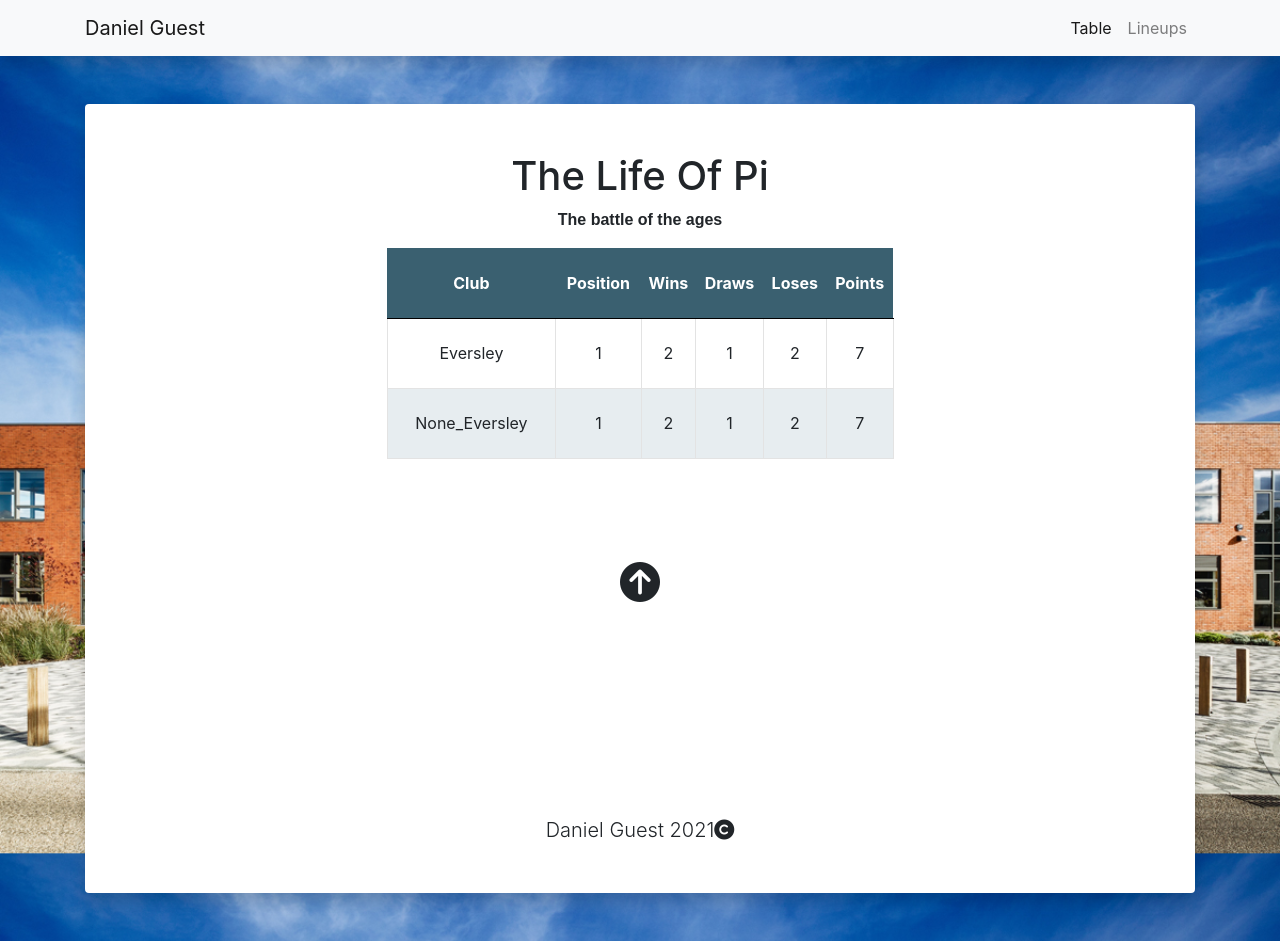
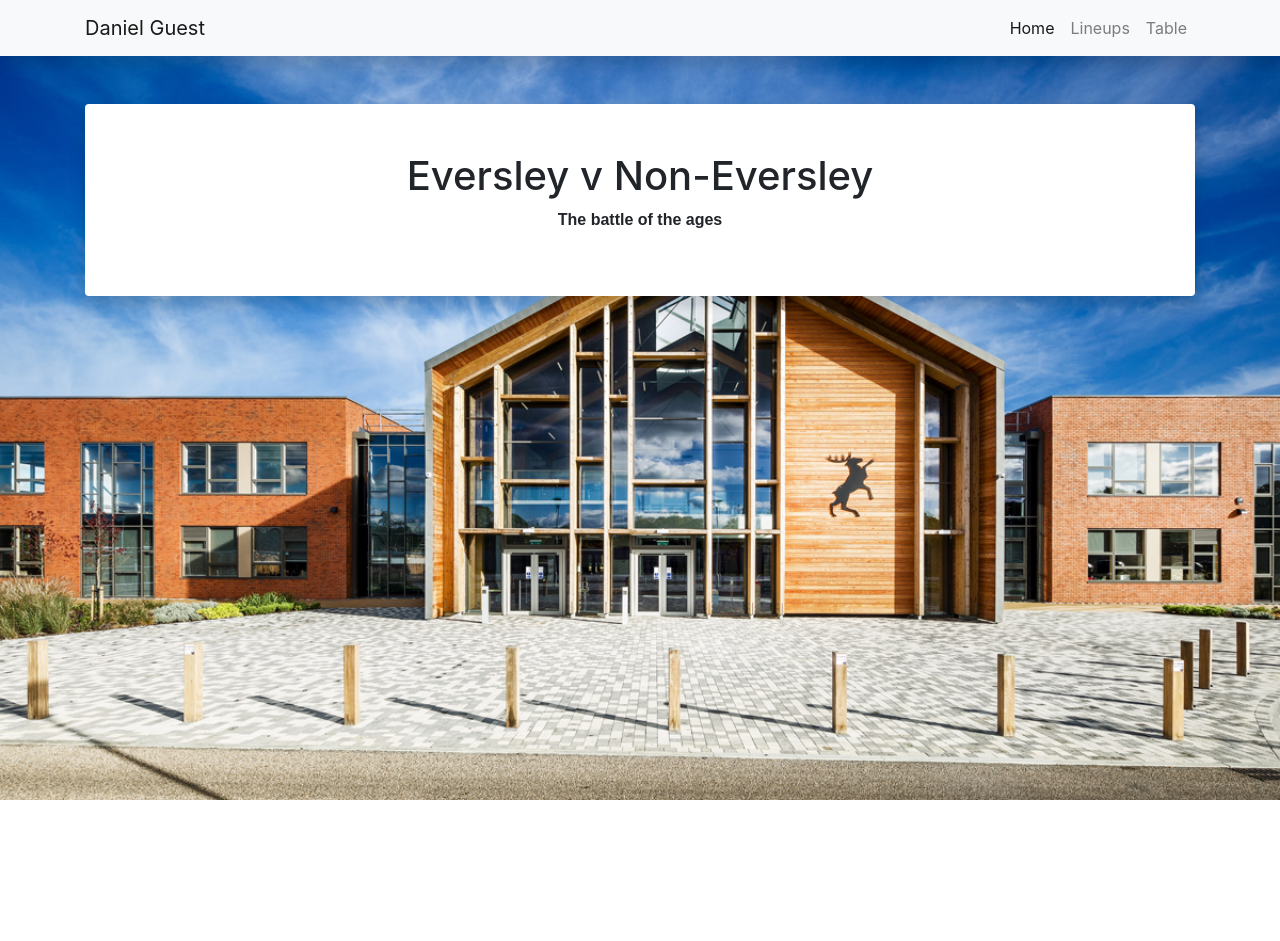
Before and after one commit to daniginho/lunchtime_games, a plain HTML site: page index.html in a window 1280 px wide. After the commit the page ends 800 px from the top, so only its background shows below. Drawn offline with nearby package versions, Linux system fonts and the light colour scheme.

Commit message:
changed index file

```diff
--- a/index.html
+++ b/index.html
@@ -1,10 +1,15 @@
 <!DOCTYPE html>
+<html lang="en">
 <head>
+    <meta charset="UTF-8">
+    <meta http-equiv="X-UA-Compatible" content="IE=edge">
+    <meta name="viewport" content="width=device-width, initial-scale=1.0">
     <link rel="stylesheet" href="https://stackpath.bootstrapcdn.com/bootstrap/4.4.1/css/bootstrap.min.css" integrity="sha384-Vkoo8x4CGsO3+Hhxv8T/Q5PaXtkKtu6ug5TOeNV6gBiFeWPGFN9MuhOf23Q9Ifjh" crossorigin="anonymous">
     <script src="https://kit.fontawesome.com/9bcbdf686a.js" crossorigin="anonymous"></script>
     <link rel="preconnect" href="https://fonts.gstatic.com">
   <link href="https://fonts.googleapis.com/css2?family=Lato:wght@300;400;700;900&family=Mukta:wght@300;400;600;700;800&family=Noto+Sans:wght@400;700&display=swap" rel="stylesheet">
     <!-- <link rel="stylesheet" href="https://use.fontawesome.com/releases/v5.8.1/css/all.css" integrity="sha384-50oBUHEmvpQ+1lW4y57PTFmhCaXp0ML5d60M1M7uH2+nqUivzIebhndOJK28anvf" crossorigin="anonymous"> -->
+    <title>Document</title>
     <style type="text/css">
         html, body {
             min-height: 100%;
@@ -58,7 +63,6 @@
         </style>
 </head>
 <body>
-<!-- Navigation -->
     <nav class="navbar navbar-expand-lg navbar-light bg-light static-top mb-5 shadow">
         <div class="container">
           <a class="navbar-brand" href="#">Daniel Guest</a>
@@ -68,12 +72,15 @@
           <div class="collapse navbar-collapse" id="navbarResponsive">
             <ul class="navbar-nav ml-auto">
               <li class="nav-item active">
-            <a class="nav-link" href="index.html">Table
+                  <a class="nav-link" href="index.html">Home
                         <span class="sr-only">(current)</span>
                       </a>
                 </li>
               <li class="nav-item">
                 <a class="nav-link" href="lineups.html">Lineups</a>
+              </li>
+              <li class="nav-item">
+                <a class="nav-link" href="table.html">Table</a>
               </li>
             </ul>
           </div>
@@ -84,50 +91,8 @@
       <div class="container">
         <div class="card border-0 shadow my-5">
           <div class="card-body p-5">
-      <h1 class="center">The Life Of Pi</h1>
+            <h1 class="center">Eversley v Non-Eversley</h1>
             <p class="center2" >The battle of the ages</p>
-
-
-
-
-              <!--This is my work for school-->
-    <table class="center">
-        <tr>
-            <th>Club</th>
-            <th>Position</th>
-            <th>Wins</th>
-            <th>Draws</th>
-            <th>Loses</th>
-            <th>Points</th>
-        </tr>
-        <tr>
-            <td>Eversley</td>
-            <td>1</td>
-            <td>2</td>
-            <td>1</td>
-            <td>2</td>
-            <td>7</td>
-        </tr>
-        <tr>
-            <td>None_Eversley</td>
-            <td>1</td>
-            <td>2</td>
-            <td>1</td>
-            <td>2</td>
-            <td>7</td>
-        </tr>
-    </table>
-
-
-
-    <div style="height: 100px"></div>
-    <div><h1 class="center"><i class="fas fa-arrow-circle-up"></i></h1></div>
-
-      <div style="height: 200px"></div>
-      <p class="lead mb-0 center">Daniel Guest 2021<i class="fas fa-copyright"></i></p>
-    </div>
-  </div>
-</div>
-
-
+            <p></p>
 </body>
+</html>
```
Lines whose indentation alone changed are shown as unchanged.
